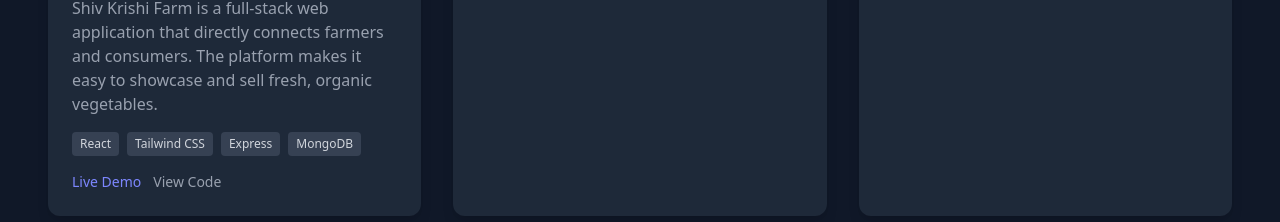
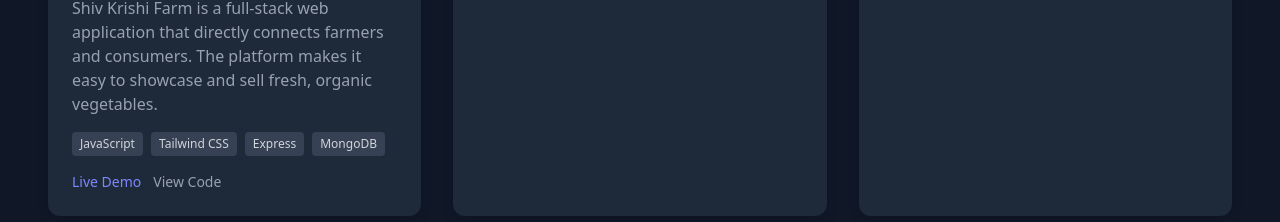
Before and after one commit to Nitin8777/portfolio, a plain HTML site: page index.html in a window 1280 px wide. Shown: the part 1380-1602 px from the top of the page. Drawn offline with nearby package versions, Linux system fonts and the light colour scheme.

Commit message:
Change react to JavaScript

```diff
--- a/index.html
+++ b/index.html
@@ -252,7 +252,7 @@
                     </p>
                     <!-- Tech tags -->
                     <div class="flex flex-wrap gap-2 mb-4">
-                      <span class="px-2 py-1 bg-gray-700 text-xs font-medium text-gray-300 rounded">React</span>
+                      <span class="px-2 py-1 bg-gray-700 text-xs font-medium text-gray-300 rounded">JavaScript</span>
                       <span class="px-2 py-1 bg-gray-700 text-xs font-medium text-gray-300 rounded">Tailwind CSS</span>
                       <span class="px-2 py-1 bg-gray-700 text-xs font-medium text-gray-300 rounded">Express</span>
                       <span class="px-2 py-1 bg-gray-700 text-xs font-medium text-gray-300 rounded">MongoDB</span>
```
